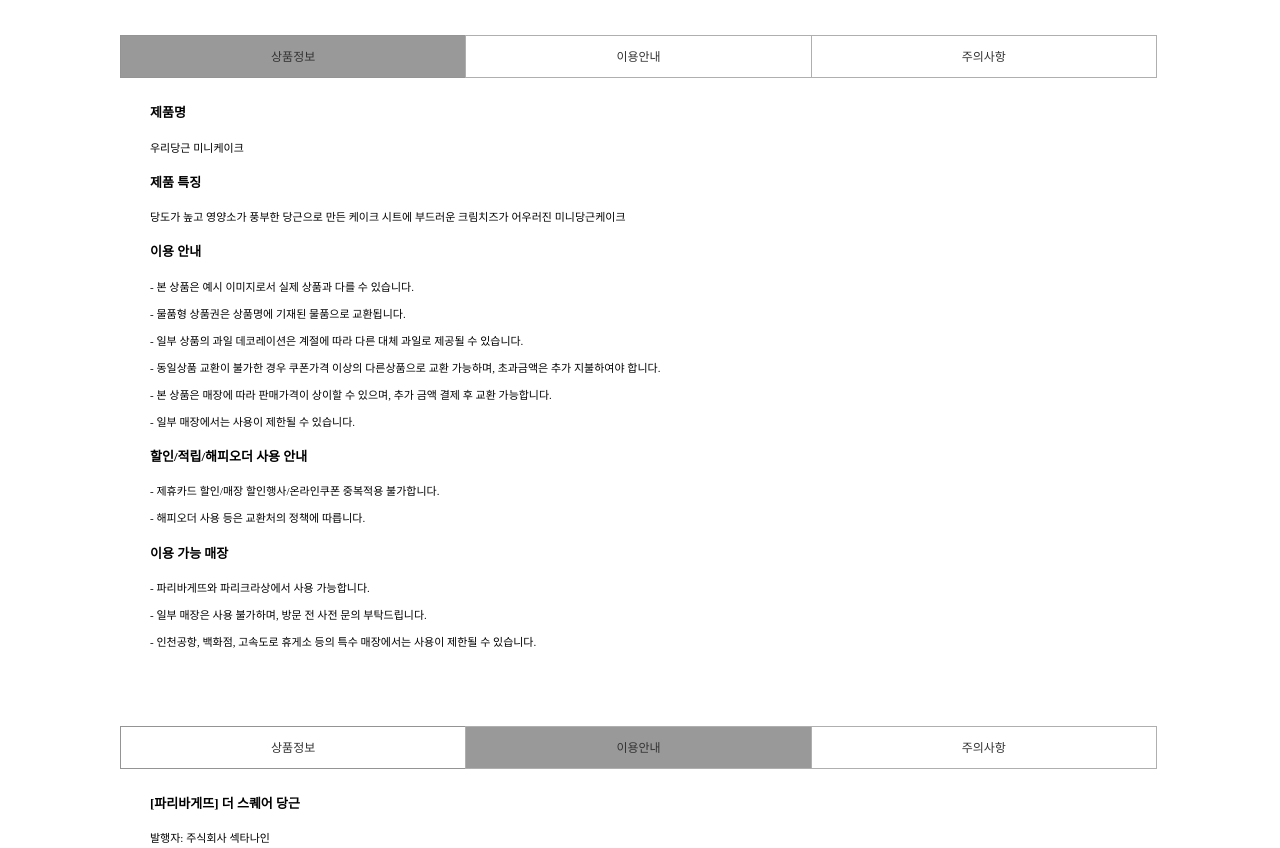
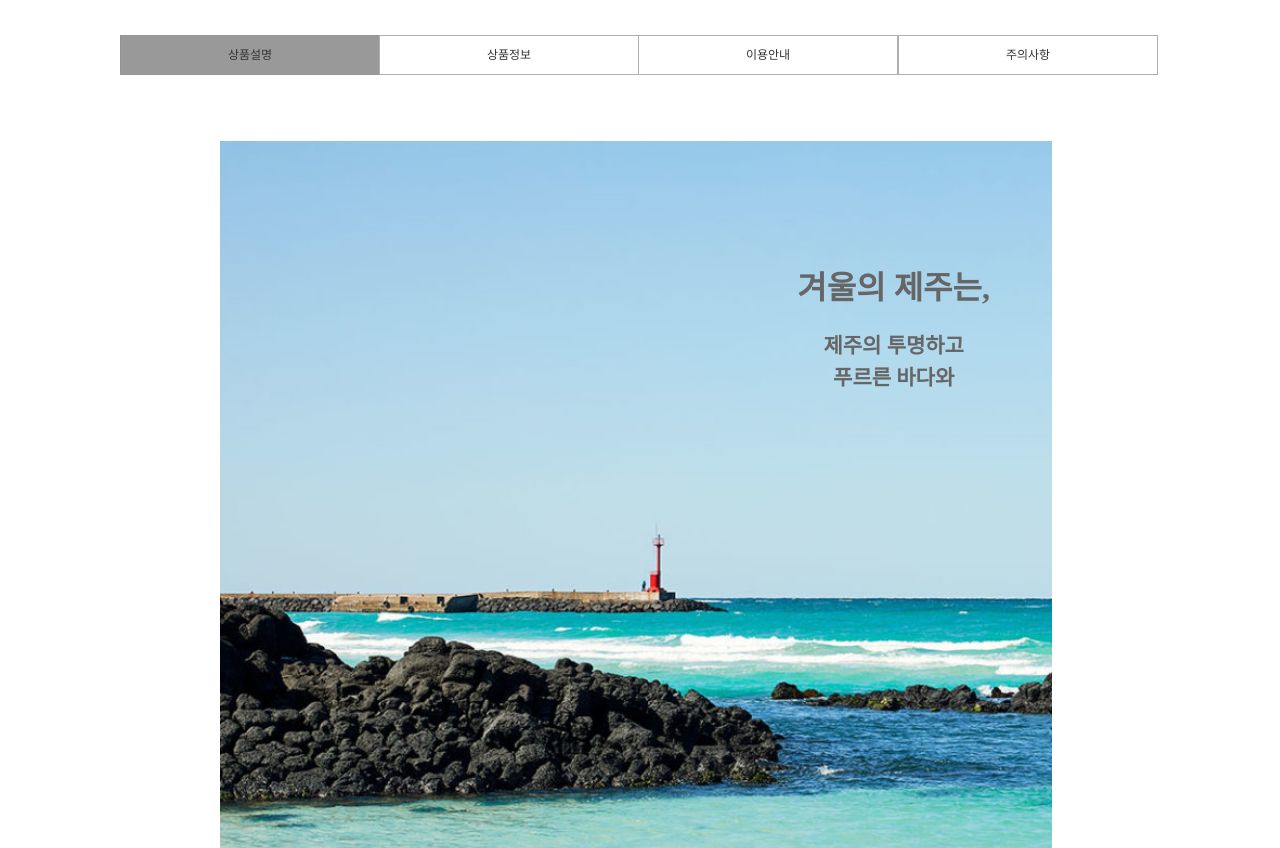
Before and after one commit to hyoeunkim126/portpolio_git, a plain HTML site: page sub.html in a window 1280 px wide. Shown: the part 1291-2139 px from the top of the page. Drawn offline with nearby package versions, Linux system fonts and the light colour scheme.

Commit message:
sub.html

```diff
--- a/css/main.css
+++ b/css/main.css
@@ -35,4 +35,4 @@ article h2{float:left; color:rgb(0, 51, 153);  font-weight: bold; text-align: ce
 
 .products{float:left; width: 330px; height: 285px; background-color: white; margin:10px 8px 0 8px;
          }
-.products span{float:left; width: 100%; text-align: center; font-weight: bold; font-size: 18px;}
+.products span{float:left; width: 100%; text-align: center; margin-top: 20px; font-size: 16px;}
--- a/css/sub.css
+++ b/css/sub.css
@@ -41,20 +41,24 @@ form{width:1040px; height: 1080px;  background-color:white;
                    display: block; font-size: 13px; }
 .match .imgbox p{text-align: center; font-size: 12px; color:#555;}
 
-#shipping{width: 1040px; height: 1400px; ; margin:0 auto; }
-#shipping>.m1, .m2, .m3{width: 100%; height: 40px;}
+#shipping{width: 1040px; height: 5600px; ; margin:0 auto; }
+.jeju{width: 100%; position: relative; padding-top: 50px;}
+.jeju img{width: 80%; margin-left: 100px; }
+.img_text{position: absolute; top: 150px; right: 170px; text-align: center; float: left;
+    font-family: "바탕체"; color:#666;}
+.img_text h3{font-size: 21px;  line-height:32px;}
+#m1, #m2, #m3, #m4{height: 40px;}
 #shipping>ul{padding: 0;}
-#shipping>ul>li{ width:33.3%; height:100%; background-color:white;
-                float:left; text-align:center; line-height: 40px;
+#shipping>ul>li{ width:25%; height:100%; background-color:white;
+                float:left; text-align:center; line-height: 35px;
                 border:1px solid rgb(175, 175, 175);
                 box-sizing: border-box; }
 #shipping>ul>li>a{color: #333; font-size: 12px; }
-#shipping>ul>li:nth-child(1){
-                             border: 1px solid rgb(148, 148, 148); margin-right: -1px; }
+#shipping>ul>li:nth-child(1){border: 1px solid rgb(148, 148, 148); margin-right: -1px; }
 #shipping>ul>li:nth-child(3){margin-left: -1px;}
 #shipping>ul>.active{background-color: #999; color: white;}
-#shipping>ul>.active:hover{background-color: #333;}
-#shipping>ul>.active:hover a{color: white;}
+#shipping>ul>li:hover{background-color: #333;}
+#shipping>ul>li:hover a{color: white;}
 .shipping_textbox{padding: 50px 30px;}
 .shipping_textbox h4{font-size: 13px;}
 .shipping_textbox p{font-size: 11px;}
--- a/sub.html
+++ b/sub.html
@@ -100,11 +100,45 @@
             </div>
         </div>
     </form>
+
     <div id="shipping">
         <ul id="m1">
-            <li class="active"><a href="#m1">상품정보</a></li>
-            <li><a href="#m2">이용안내</a></li>
-            <li><a href="#m3">주의사항</a></li>
+            <li class="active"><a href="#m1">상품설명</a></li>
+            <li><a href="#m2">상품정보</a></li>
+            <li><a href="#m3">이용안내</a></li>
+            <li><a href="#m4">주의사항</a></li>
+        </ul>
+        <div class="jeju">
+            <img src="img/02-768x986.jpg" alt="jeju">
+            <div class="img_text">
+                <h1>겨울의 제주는,</h1>
+                <h3>제주의 투명하고<br>
+                    푸르른 바다와</h3>
+            </div>
+        </div>
+        <div class="jeju">
+            <img src="img/03-768x986.jpg" alt="jeju">
+            <div class="img_text">
+                <h3>아름다운 초록빛깔 속,<br>
+                    겨울 햇살을 머금은<br>
+                    구좌 당근을 품고 있습니다.</h3>
+            </div>
+        </div>
+        <div class="jeju">
+            <img src="img/BAE_1674-1280x1280.jpg" alt="jeju">
+            <div class="img_text">
+                <h3 style="color:black">맛과 향, 그리고 영양까지<br>
+                    꽉 찬 제주의 구좌당근을 <br>
+                    파리바게뜨가 만났습니다.</h3>
+            </div><br><br>
+            <img src="img/carrot_cake_detail.jpg" alt="carrot">
+        </div>
+
+        <ul id="m2">
+            <li><a href="#m1">상품설명</a></li>
+            <li class="active"><a href="#m2">상품정보</a></li>
+            <li><a href="#m3">이용안내</a></li>
+            <li><a href="#m4">주의사항</a></li>
         </ul>
 
         <div class="shipping_textbox">
@@ -129,10 +163,11 @@
             <p>- 인천공항, 백화점, 고속도로 휴게소 등의 특수 매장에서는 사용이 제한될 수 있습니다.</p>
 
         </div>
-        <ul id="m2">
-            <li><a href="#m1">상품정보</a></li>
-            <li class="active"><a href="#m2">이용안내</a></li>
-            <li><a href="#m3">주의사항</a></li>
+        <ul id="m3">
+            <li><a href="#m1">상품설명</a></li>
+            <li><a href="#m2">상품정보</a></li>
+            <li class="active"><a href="#m3">이용안내</a></li>
+            <li><a href="#m4">주의사항</a></li>
         </ul>
 
         <div class="shipping_textbox">
@@ -146,10 +181,11 @@
                 <a href="https://www.happyconstore.com/main/selectPolicy.do?policyType=1" style="color: grey;">
                     "https://www.happyconstore.com/main/selectPolicy.do?policyType=1"</a></p>
         </div>
-        <ul id="m3">
-            <li><a href="#m1">상품정보</a></li>
-            <li><a href="#m2">이용안내</a></li>
-            <li class="active"><a href="#m3">주의사항</a></li>
+        <ul id="m4">
+            <li><a href="#m1">상품설명</a></li>
+            <li><a href="#m2">상품정보</a></li>
+            <li><a href="#m3">이용안내</a></li>
+            <li class="active"><a href="#m4">주의사항</a></li>
         </ul>
 
         <div class="shipping_textbox">
```
Also changed, not shown: img/02-768x986.jpg (added), img/03-768x986.jpg (added), img/BAE_1674-1280x1280.jpg (added), img/carrot_cake_detail.jpg (added).
